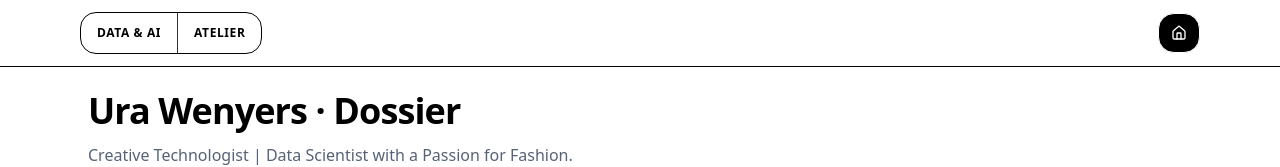
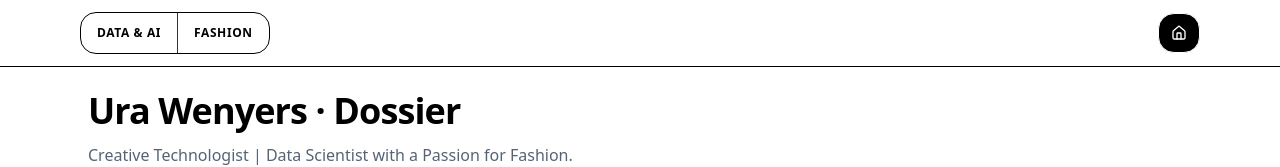
Before and after one commit to lauraarodriguez11/portfolio, a React (Vite) app: page / in a window 1280 px wide. Shown: the top 167 px of the page. Built offline with nearby package versions, Linux system fonts and the light colour scheme.

Commit message:
fix: sincronizar codigo y configuracion

```diff
--- a/src/Portfolio.jsx
+++ b/src/Portfolio.jsx
@@ -785,7 +785,7 @@ export default function Portfolio() {
                 view === "art" ? "bg-black text-white" : "hover:bg-[hsl(214.3_31.8%_95%)]"
               }`}
             >
-              Atelier
+              Fashion
             </button>
           </nav>
 
```
